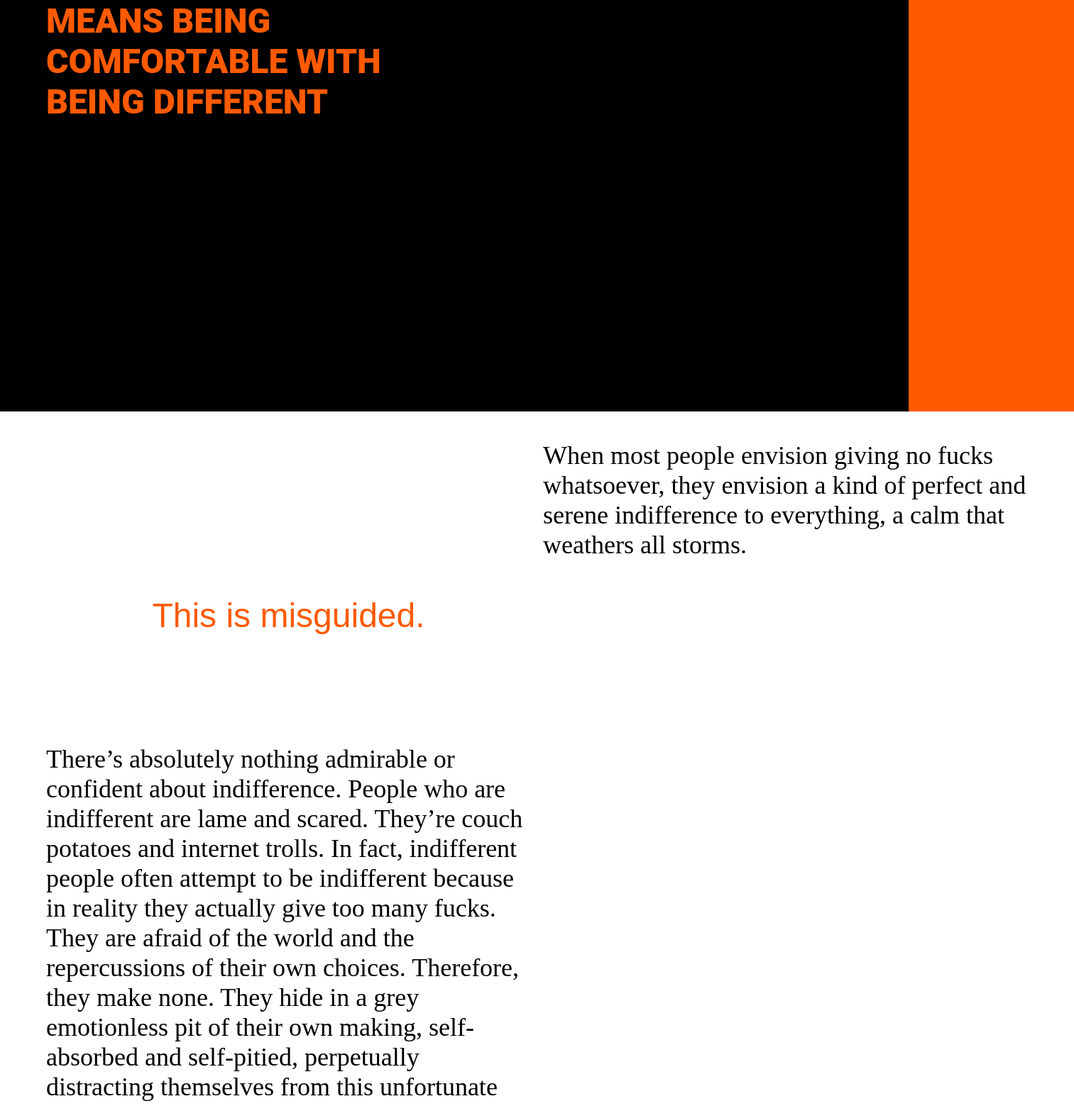
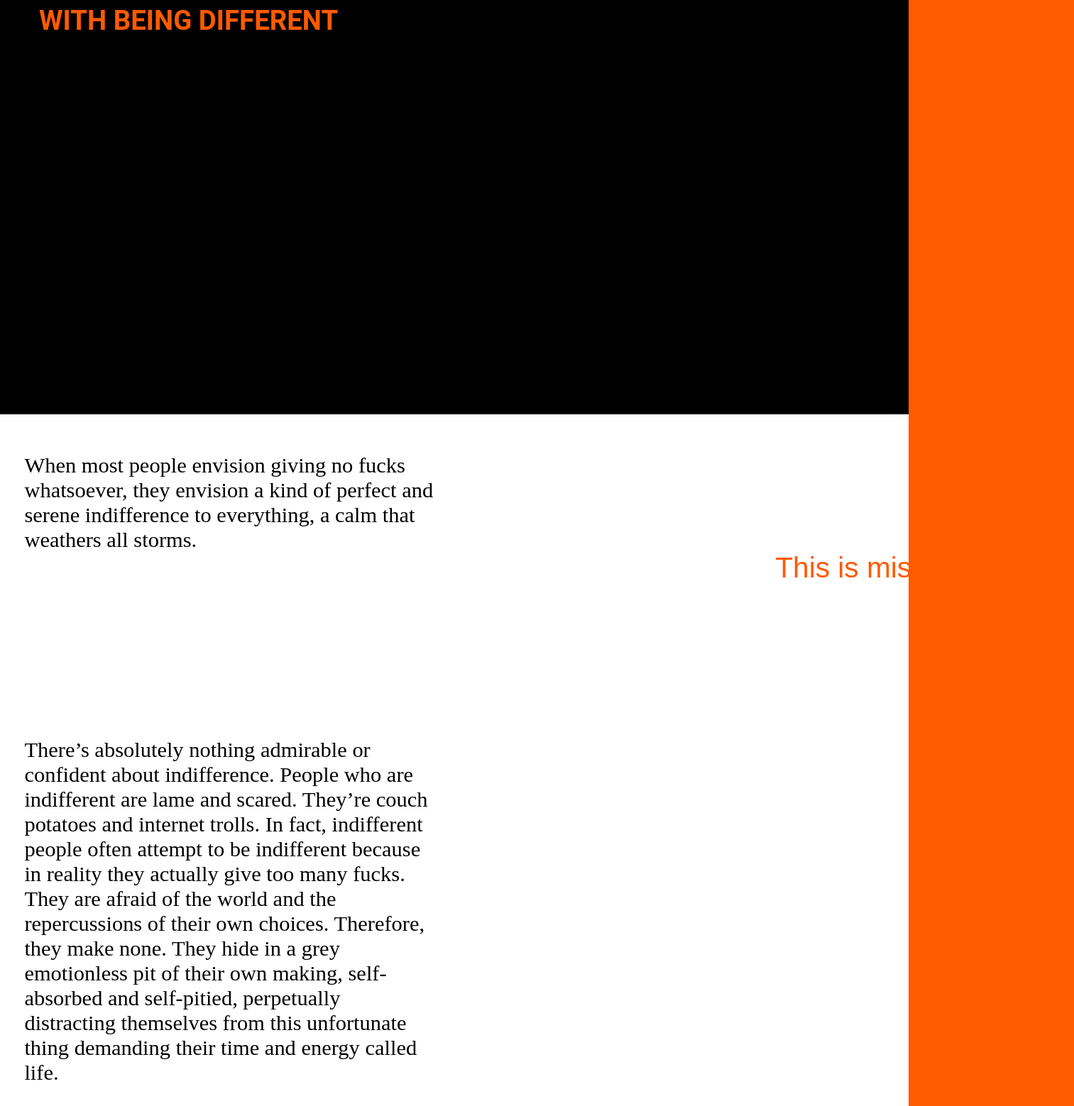
Before and after one commit to leylaugural/core-2-interaction-project-1, a plain HTML site: page subtely-1.html in a window 1280 px wide. Shown: the part 194-1753 px from the top of the page at 71% size, 1513 px wide, since content can reach past the window. Drawn offline with Linux system fonts and the light colour scheme; a web font is replaced by a local one.

Commit message:
made everything vwvh

```diff
--- a/style.css
+++ b/style.css
@@ -24,7 +24,7 @@ body {
     flex-shrink: 0;
     position: relative;
     text-align: left;
-    padding: 50px 65px;
+    padding: 3.307vw 4.299vw;
     background-color: #FF5A00;
     margin-top: -190px;
 }
@@ -33,9 +33,9 @@ h1 {
     flex-shrink: 0;
     color: #000;
     font-family: Roboto;
-    font-size: 64px;
+    font-size: 3vw;
     font-style: normal;
-    font-weight: 800;
+    font-weight: 52.91vw;
     line-height: normal;
 }
 
@@ -49,15 +49,15 @@ h1 {
     position: absolute;
     left: 0;
     top: 0;
-    font-size: 140px;
-    font-weight: 800;
+    font-size: 8.75rem;
+    font-weight: 50rem;
 }
 
 .big-word {
-    top: 200px;
+    top: 13.228vw;
     color: #000;
     font-family: Roboto;
-    font-size: 140px;
+    font-size: 9.259vw;
     font-weight: 800;
     line-height: normal;
     flex-shrink: 0;
@@ -89,8 +89,8 @@ h1 {
     align-items: flex-end;
     width: 100vw;
     height: 200vh;
-    padding: 30px 45px;
-    gap: 109px;
+    padding: 1.875rem;
+    gap: 200px;
     flex-shrink: 0;
     background-color: #000;
 }
@@ -115,9 +115,9 @@ h3 {
 
 #text-1 {
     display: flex;
-    width: 1383px;
-    height: 163px;
-    padding-left: 700px;
+    width: 86.438rem;
+    height: 10.188rem;
+    padding-left: 43.75rem;
     justify-content: center;
     align-items: center;
     flex-shrink: 0;
@@ -139,6 +139,7 @@ h3 {
     align-items: center;
     margin-bottom: 100px;
     color: #FF5A00;
+    margin-top: 40vh;
 
 }
 
@@ -147,13 +148,13 @@ h3 {
     padding-right: 700px;
     justify-content: center;
     align-items: center;
-    gap: 10px;
     align-self: stretch;
+    margin-top: 40vh;
 }
 
 .border {
     border: #FF5A00 solid 1px;
-    padding: 20px;
+    padding: 1.323vw;
     margin:0;
     height: 200vh;
 }
--- a/subtely-1.css
+++ b/subtely-1.css
@@ -23,28 +23,24 @@ body {
     flex-shrink: 0;
     position: relative;
     text-align: left;
-    padding: 50px 65px;
+    padding: 3.307vw 4.299vw;
     background-color: #000000;
-    margin-top: -190px;
+    margin-top: -186px;
 }
 
 h1 {
     flex-shrink: 0;
     color: #FF5A00;
     font-family: Roboto;
-    font-size: 48px;
+    font-size: 3vw;
     font-style: normal;
-    font-weight: 800;
+    font-weight: 52.91vw;
     line-height: normal;
-    width: 515px;
+    width: 34.061vw;
     height: 489px;
     flex-shrink: 0;
 }
 
-.text-container {
-    position: relative;
-    width: fit-content;
-}
 
 .symbols {
     flex-shrink: 0;
@@ -66,21 +62,22 @@ h1 {
 .text-box-1 {
     display: flex;
     flex-direction: column;
-    justify-content: center;
-    align-items: flex-end;
-    width: 1513px;
-    height: 200vh;
-    padding: 65px 65px;
+    justify-content: flex-start;
+    align-items: flex-start;
+    width: 100vw;
+    height: 150vh;
+    padding: 4.299vw 4.299vh;
     gap: 109px;
     flex-shrink: 0;
     background-color: #ffffff;
+    position: relative;
 }
 
 
 h2 {
     color: #000000;
     font-family: Oranienbaum;
-    font-size: 36px;
+    font-size: 2.381vw;
     font-style: normal;
     font-weight: 400;
     line-height: normal;
@@ -90,45 +87,42 @@ h2 {
 h3 {
     font-family: "permanent-marker", sans-serif;
     font-weight: 400;
-    font-size: 48px;
+    font-size: 3.175vw;
     font-style: normal;
 }
 
 #text-1 {
     display: flex;
-    width: 1383px;
-    height: 163px;
-    padding-left: 700px;
-    justify-content: center;
-    align-items: center;
+    width: 91.468vw;
+    height: 10.78vw;
+    padding-right: 46.296vw;
+    justify-content: left;
     flex-shrink: 0;
-    color: #000000;
-    font-family: Oranienbaum;
-    font-size: 36px;
-    font-style: normal;
-    font-weight: 400;
     line-height: normal;
-    margin-top: -500px;
+    margin-top: 0;
+    padding-top: 0;
 }
 
 .marker-1 {
+    width: 91.468vw;
+    height: 10.78vw;
     display: flex;
     width: 1383px;
     height: 163px;
-    padding-right: 700px;
-    justify-content: center;
-    align-items: center;
+    padding-left: 46.296vw;
+    justify-content: right;
+    align-items: right;
     margin-bottom: 100px;
     color: #FF5A00;
 }
 
 #text-2 {
     display: flex;
-    padding-right: 700px;
-    justify-content: center;
-    align-items: center;
+    width: 91.468vw;
+    height: 10.78vw;
+    padding-right: 46.296vw;
+    justify-content: left;
     gap: 10px;
-    align-self: stretch;
 }
 
 .text-box-2 {
@@ -136,10 +130,10 @@ h3 {
     flex-direction: column;
     justify-content: center;
     align-items: flex-end;
-    width: 1512px;
-    height: 300vh;
-    padding: 100px 65px;
-    gap: 350px;
+    width: 100vw;
+    height: 200vh;
+    padding: 65px 65px;
+    gap: 150px;
     flex-shrink: 0;
     background-color: #000000;
 }
@@ -169,7 +163,7 @@ h3 {
     align-items: left;
     margin-bottom: 200px;
     color: #FF5A00;
-    padding-top: -200px;
+
 }
 
 #text-4 {
@@ -188,6 +182,34 @@ h3 {
     line-height: normal;
 }
 
+
+.text-box-3 {
+    display: flex;
+    flex-direction: column;
+    justify-content: center;
+    align-items: flex-end;
+    width: 100vw;
+    height: 300vh;
+    padding: 65px 65px;
+    flex-shrink: 0;
+    background-color: #ffffff;
+}
+
+#text-5 {
+    display: flex;
+    /* width: 1383px;
+    height: 163px; */
+    padding-left: 700px;
+    justify-content: center;
+    align-items: center;
+    flex-shrink: 0;
+    color: #000000;
+    font-style: normal;
+    font-weight: 400;
+    line-height: normal;
+    margin-bottom: 40vh;
+}
+
 .marker-3 {
     display: flex;
     width: 1383px;
@@ -197,5 +219,47 @@ h3 {
     align-items: right;
     margin-bottom: 100px;
     color: #FF5A00;
-    padding-top: 100px;
 }
+
+#text-6 {
+    display: flex;
+    width: 1383px;
+    height: 163px;
+    padding-right: 700px;
+    justify-content: center;
+    align-items: center;
+    flex-shrink: 0;
+    color: #000000;
+    font-family: Oranienbaum;
+    font-size: 36px;
+    font-style: normal;
+    font-weight: 400;
+    line-height: normal;
+    margin-top: 40vh;
+}
+
+/* .button-container {
+    display: flex;
+    width: 320px;
+    height: 76px;
+    padding: 33px;
+    justify-content: center;
+    align-items: center;
+    gap: 5px;
+    flex-shrink: 0;
+    border-radius: 38px;
+    border: 1px solid #FF5A00;
+    margin-right: 65px;
+    cursor: pointer;
+}
+
+.button-text {
+    color: #FF5A00;
+    text-align: center;
+    font-family: Roboto;
+    font-size: 32px;
+    font-style: normal;
+    font-weight: 600;
+    line-height: normal;
+    background-color: transparent;
+} */
```
Also changed, not shown: subtely-1.html (line endings or trailing spaces).
